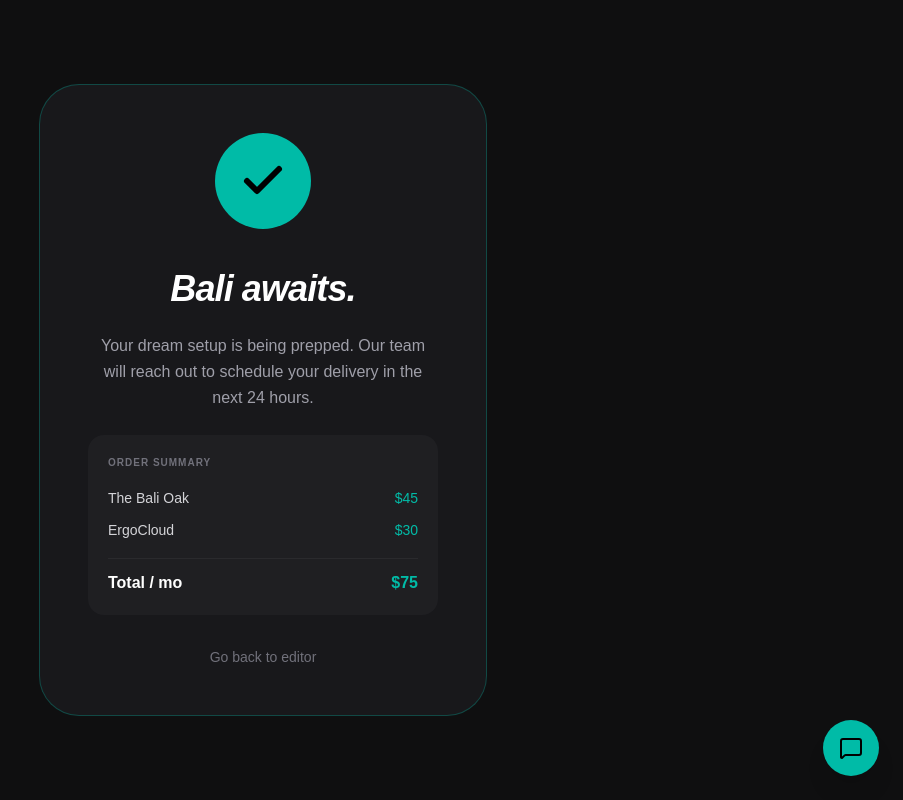
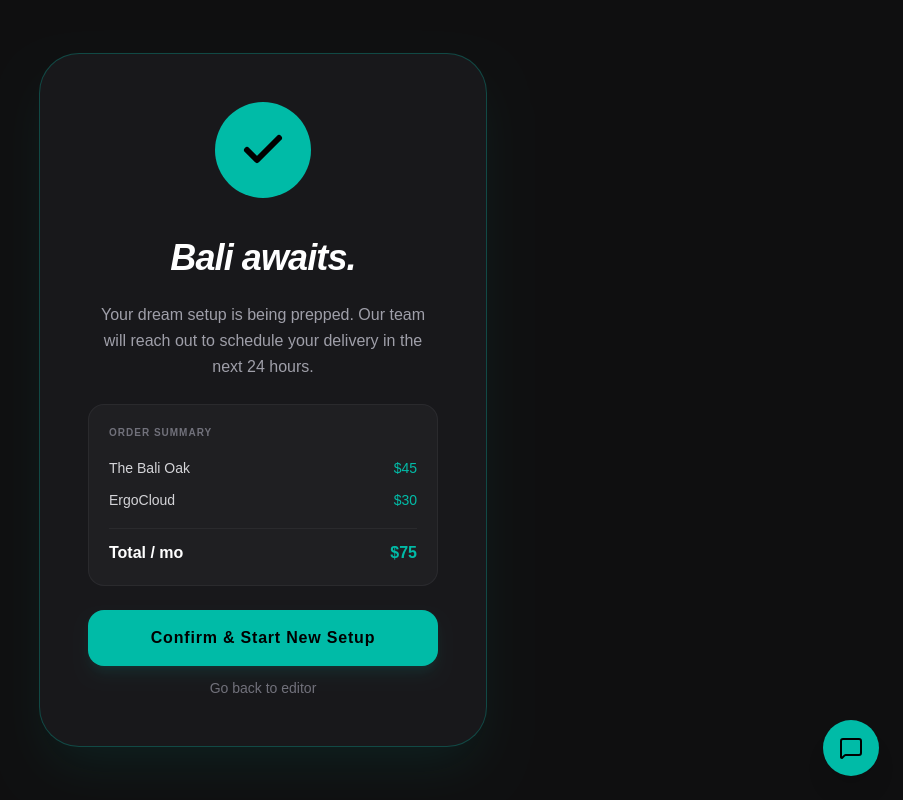
Before and after one commit to edwinsatya/DeskLab, a Next.js app: page /builder in a window 1280 px wide. Both pictures are taken after a click on the button "Rent Setup Now". Shown: the whole page, without its empty margins (377-1280 px from the left). Built offline with nearby package versions, Linux system fonts and the light colour scheme.

Commit message:
fix: adjustment some UI and style

```diff
--- a/app/api/chat/route.ts
+++ b/app/api/chat/route.ts
@@ -19,7 +19,7 @@ export async function POST(req: Request) {
         messages: [
           {
             role: "system",
-            content: "You are DeskLab AI, a helpful assistant for digital nomads in Bali. " +
+            content: "You are DeskLab AI, a helpful assistant for digital workspace design in Bali. " +
                      "You help users design their dream workspace. You know about ergonomics and Bali vibes. " +
                      "You MUST suggest specific products from our catalog when relevant. " +
                      "Keep your tone fun, professional, and helpful.\n\n" +
--- a/components/ProductSidebar.tsx
+++ b/components/ProductSidebar.tsx
@@ -23,7 +23,7 @@ export const ProductSidebar = () => {
           <button
             key={cat}
             onClick={() => setActiveTab(cat)}
-            className={`flex-1 min-w-20 py-2 rounded-lg text-[10px] font-extrabold uppercase tracking-widest transition-all ${
+            className={`cursor-pointer flex-1 min-w-20 py-2 rounded-lg text-[10px] font-extrabold uppercase tracking-widest transition-all ${
               activeTab === cat ? "bg-zinc-800 text-teal-500 shadow-lg shadow-black/20" : "text-zinc-500 hover:text-zinc-300"
             }`}
           >
--- a/components/SuccessView.tsx
+++ b/components/SuccessView.tsx
@@ -5,7 +5,7 @@ import { motion } from "framer-motion";
 import { Check } from "lucide-react";
 
 export const SuccessView = () => {
-  const { selections, getTotalPrice, setIsRented } = useStore();
+  const { selections, getTotalPrice, setIsRented, resetStore } = useStore();
   const totalPrice = getTotalPrice();
 
   return (
@@ -13,14 +13,15 @@ export const SuccessView = () => {
       <motion.div
         initial={{ opacity: 0, scale: 0.9 }}
         animate={{ opacity: 1, scale: 1 }}
-        className="max-w-md w-full bg-zinc-900 border border-teal-500/30 p-8 lg:p-12 rounded-4xl lg:rounded-[40px] text-center flex flex-col gap-6"
+        className="max-w-md w-full bg-zinc-900 border border-teal-500/30 p-8 lg:p-12 rounded-4xl lg:rounded-[40px] text-center flex flex-col gap-6 shadow-2xl shadow-teal-500/10"
       >
         <div className="w-20 h-20 lg:w-24 lg:h-24 bg-teal-500 rounded-full flex items-center justify-center mx-auto mb-2 lg:mb-4">
           <Check size={40} className="text-black lg:w-12 lg:h-12" strokeWidth={3} />
         </div>
         <h1 className="text-3xl lg:text-4xl font-bold italic tracking-tight">Bali awaits.</h1>
         <p className="text-zinc-400 text-sm lg:text-base leading-relaxed">Your dream setup is being prepped. Our team will reach out to schedule your delivery in the next 24 hours.</p>
-        <div className="bg-zinc-800/50 p-4 lg:p-5 rounded-2xl text-left">
+
+        <div className="bg-zinc-800/50 p-4 lg:p-5 rounded-2xl text-left border border-white/5">
           <p className="text-[10px] text-zinc-500 uppercase font-bold mb-3 tracking-widest">Order Summary</p>
           {Object.values(selections).map(item => item && (
             <div key={item.id} className="text-xs lg:text-sm py-1.5 flex justify-between">
@@ -34,12 +35,22 @@ export const SuccessView = () => {
             <span className="text-teal-500">${totalPrice}</span>
           </div>
         </div>
-        <button
-          onClick={() => setIsRented(false)}
-          className="mt-2 text-zinc-500 hover:text-white transition-colors text-xs lg:text-sm font-medium"
-        >
-          Go back to editor
-        </button>
+
+        <div className="flex flex-col gap-3">
+          <button
+            onClick={resetStore}
+            className="cursor-pointer w-full py-4 bg-teal-500 hover:bg-teal-400 text-black font-extrabold rounded-2xl transition-all active:scale-[0.98] shadow-lg shadow-teal-500/10 text-sm lg:text-base capitalize tracking-wider"
+          >
+            Confirm & Start New Setup
+          </button>
+
+          <button
+            onClick={() => setIsRented(false)}
+            className="cursor-pointer text-zinc-500 hover:text-white transition-colors text-xs lg:text-sm font-medium"
+          >
+            Go back to editor
+          </button>
+        </div>
       </motion.div>
     </div>
   );
--- a/store/useStore.ts
+++ b/store/useStore.ts
@@ -11,6 +11,7 @@ interface WorkspaceState {
   toggleProduct: (product: Product) => void;
   setActiveTab: (tab: Category) => void;
   setIsRented: (isRented: boolean) => void;
+  resetStore: () => void;
   getTotalPrice: () => number;
 }
 
@@ -37,6 +38,17 @@ export const useStore = create<WorkspaceState>((set, get) => ({
 
   setIsRented: (isRented) => set({ isRented }),
 
+  resetStore: () => set({
+    selections: {
+      desk: PRODUCTS[0],
+      chair: PRODUCTS[4],
+      monitor: null,
+      accessory: null,
+    },
+    activeTab: "desk",
+    isRented: false,
+  }),
+
   getTotalPrice: () => {
     const { selections } = get();
     return Object.values(selections).reduce((sum, item) => sum + (item?.price || 0), 0);
```
